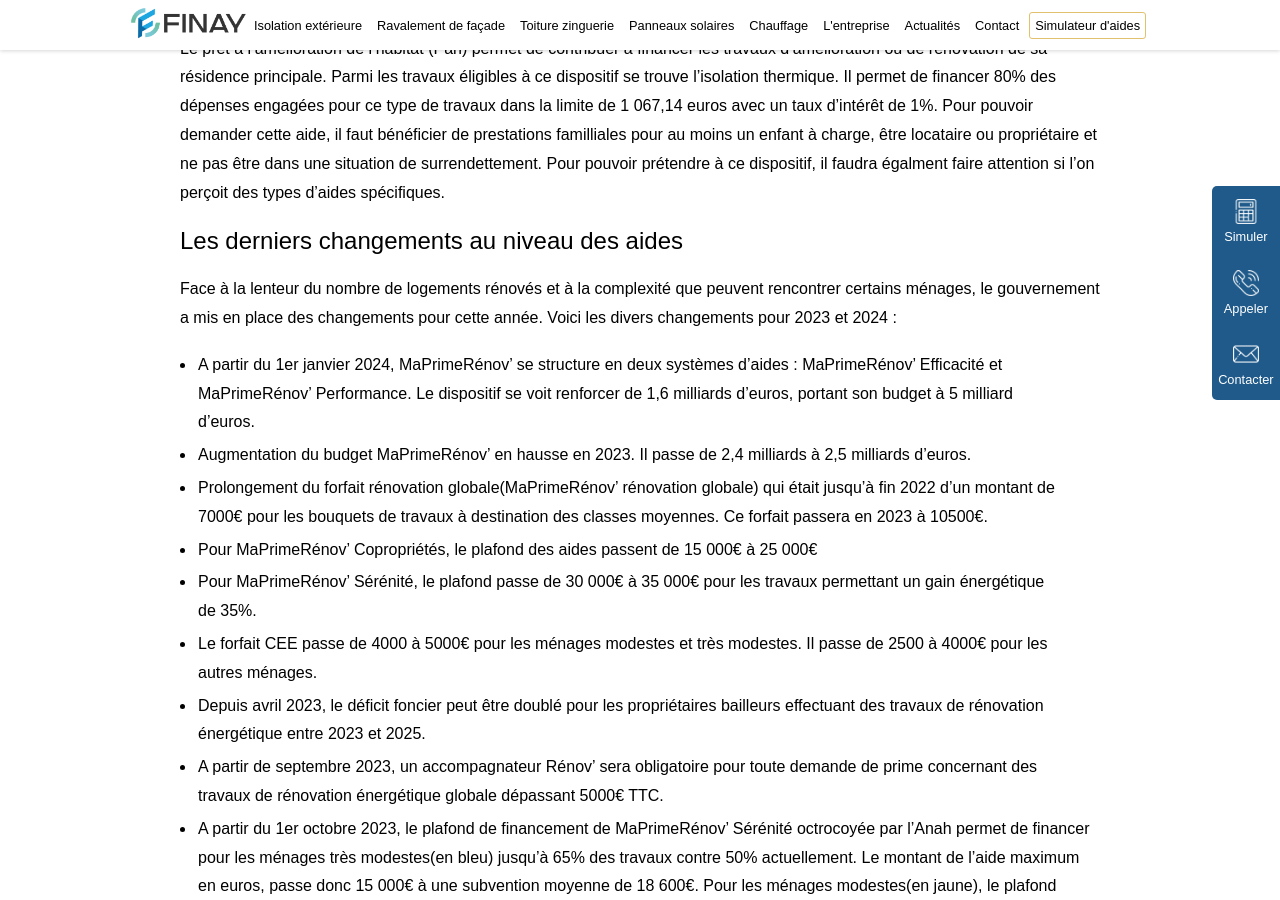
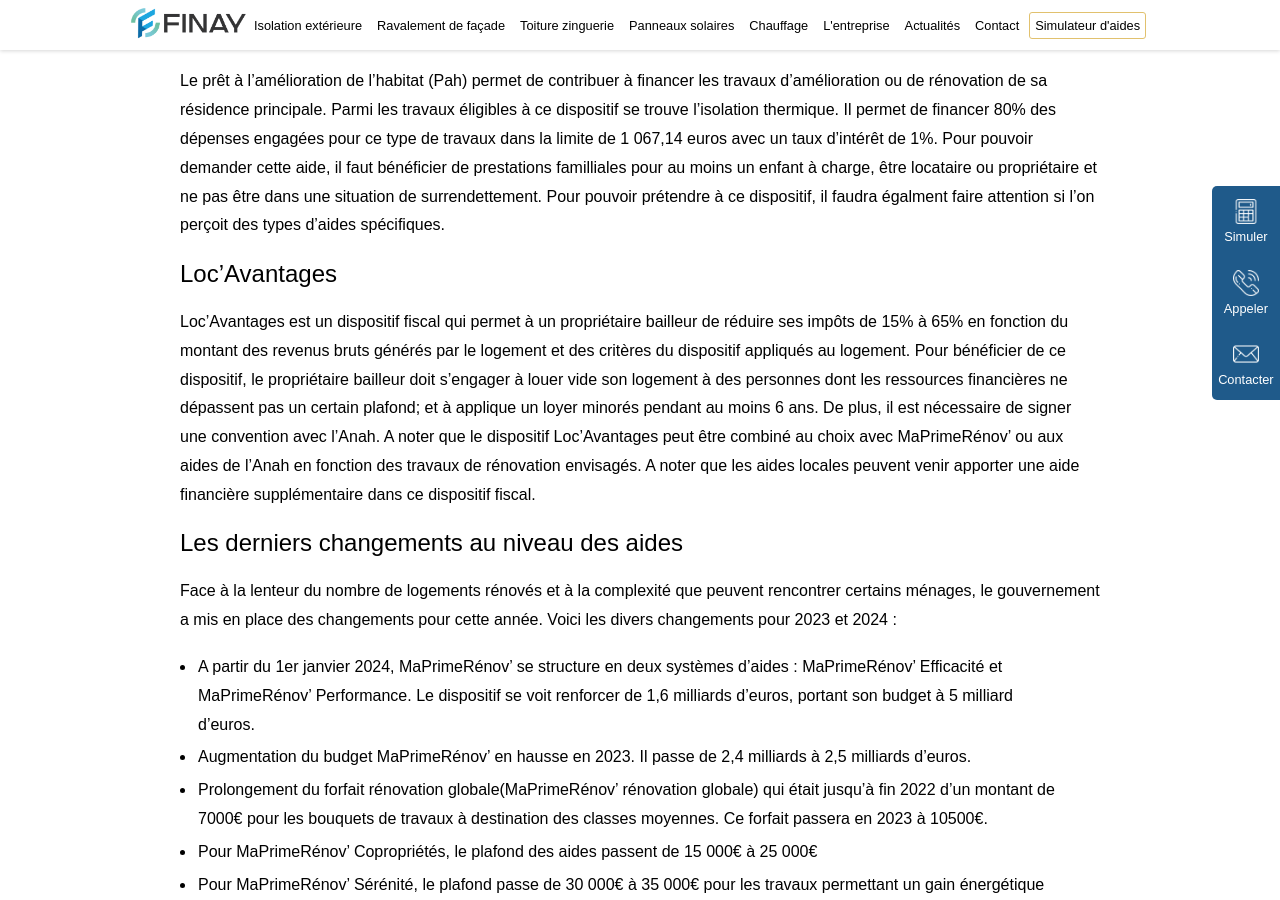
Before and after one commit to ozymedia/finay, a Jekyll site: the page built from _posts/2022-11-04-aides-isolation-exterieure.md, in a window 1280 px wide and 900 px high, scrolled down 6548 px. Built offline with Jekyll 4.4.1, drawn with Linux system fonts in a browser that asks for light colours; some web fonts are replaced; a script that is not in the unit is left out.

Commit message:
change text aide isolation

```diff
--- a/_posts/2022-11-04-aides-isolation-exterieure.md
+++ b/_posts/2022-11-04-aides-isolation-exterieure.md
@@ -28,6 +28,7 @@
 <li><a href="#deficit-foncier">Baisser ses impôts avec le déficit foncier</a></li>
 <li><a href="#taxe-fonciere">Suppression ou réduction de la taxe foncière</a></li>
 <li><a href="#pah">Le prêt à l'amélioration de l'habitat</a></li>
+<li><a href="#locavantages">Loc' Avantages</a></li>
 <li><a href="#changements">Les derniers changements au niveau des aides</a></li>
 </ul>
 </div>
@@ -151,6 +152,10 @@
 Il permet de financer 80% des dépenses engagées pour ce type de travaux dans la limite de 1 067,14 euros avec un taux d'intérêt de 1%.
 Pour pouvoir demander cette aide, il faut bénéficier de prestations familliales pour au moins un enfant à charge, être locataire ou propriétaire et ne pas être dans une situation de surrendettement. Pour pouvoir prétendre à ce dispositif, il faudra égalment faire attention si l'on perçoit des types d'aides spécifiques.
 
+## Loc'Avantages {#locavantages}
+
+Loc'Avantages est un dispositif fiscal qui permet à un propriétaire bailleur de réduire ses impôts de 15% à 65% en fonction du montant des revenus bruts générés par le logement et des critères du dispositif appliqués au logement. Pour bénéficier de ce dispositif, le propriétaire bailleur doit s'engager à louer vide son logement à des personnes dont les ressources financières ne dépassent pas un certain plafond; et à applique un loyer minorés pendant au moins 6 ans. De plus, il est nécessaire de signer une convention avec l'Anah. A noter que le dispositif Loc'Avantages peut être combiné au choix avec MaPrimeRénov' ou aux aides de l'Anah en fonction des travaux de rénovation envisagés. A noter que les aides locales peuvent venir apporter une aide financière supplémentaire dans ce dispositif fiscal.
+
 ## Les derniers changements au niveau des aides {#changements}
 
 Face à la lenteur du nombre de logements rénovés et à la complexité que peuvent rencontrer certains ménages, le gouvernement a mis en place des changements pour cette année.
```
